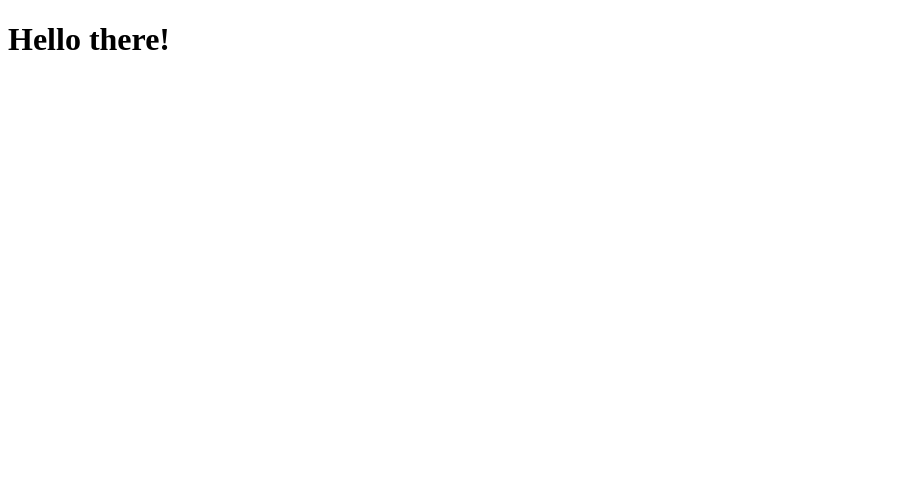
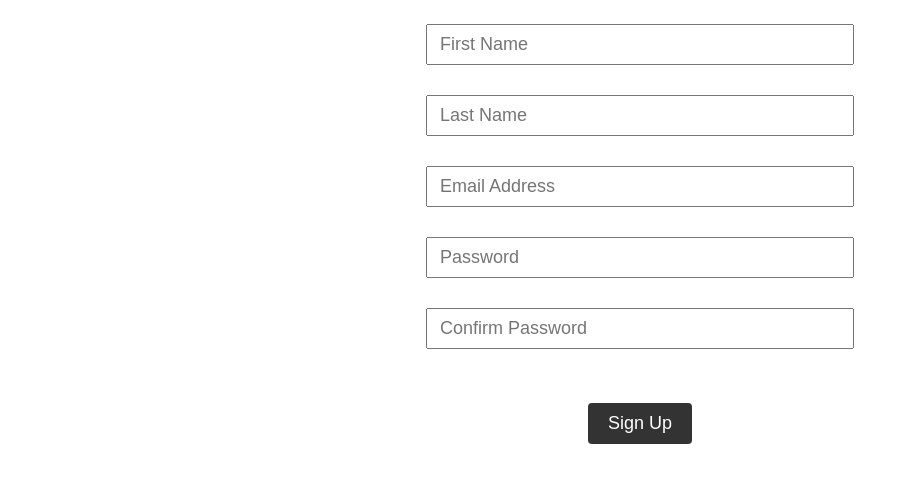
Before and after one commit to codedamn-classrooms/react-labs, a React (Vite) app: page / in a window 1280 px wide. Shown: the top 482 px of the page, without its empty margins (0-909 px from the left). Built offline with nearby package versions, Linux system fonts and the light colour scheme.

Commit message:
Add files via script

```diff
--- a/src/App.jsx
+++ b/src/App.jsx
@@ -1,7 +1,94 @@
-export default function App() {
-	return (
-		<>
-			<h1>Hello there!</h1>
-		</>
-	);
-}
+import React from 'react';
+import styled from 'styled-components';
+
+const SignUpForm = () => {
+
+  const handleSubmit = (e) => {
+    e.preventDefault();
+    console.log('Form submitted successfully');
+  };
+
+  return (
+    <Wrapper>
+      <form onSubmit={handleSubmit}>
+        <input
+          data-testid="first-name-id"
+          type="text"
+          name="firstName"
+          placeholder="First Name"
+        />
+        <p data-testid="first-name-error-id" className="error"></p>
+        <input
+          data-testid="last-name-id"
+          type="text"
+          name="lastName"
+          placeholder="Last Name"
+        />
+        <p data-testid="last-name-error-id" className="error"></p>
+        <input
+          data-testid="email-id"
+          type="email"
+          name="email"
+          placeholder="Email Address"
+        />
+        <p data-testid="email-error-id" className="error"></p>
+        <input
+          data-testid="password-id"
+          type="password"
+          name="password"
+          placeholder="Password"
+        />
+        <p data-testid="password-error-id" className="error"></p>
+        <input
+          data-testid="confirm-password-id"
+          type="password"
+          name="confirmPassword"
+          placeholder="Confirm Password"
+        />
+        <p data-testid="confirm-password-error-id" className="error"></p>
+        <button type="submit">Sign Up</button>
+      </form>
+    </Wrapper>
+  );
+};
+
+export default SignUpForm;
+
+const Wrapper = styled.div`
+  margin-top: 24px;
+  font-family: sans-serif;
+
+  form {
+    display: flex;
+    flex-direction: column;
+    align-items: center;
+    justify-content: center;
+  }
+
+  input {
+    padding: 8px 12px;
+    font-size: 18px;
+    margin-bottom: 6px;
+    width: clamp(200px, 40%, 400px)
+  }
+
+  button {
+    padding: 10px 20px;
+    font-size: 18px;
+    border: none;
+    border-radius: 4px;
+    background-color: #333;
+    color: #fff;
+    cursor: pointer;
+    margin-top: 24px;
+
+    &:hover {
+      opacity: 0.8;
+    }
+  }
+
+  .error {
+    margin: 0 0 24px 0;
+    color: red;
+  }
+`;
```
Also changed, not shown: package.json (+7 -2 lines), 2 other files (tests, documents, lock files or other folders).
